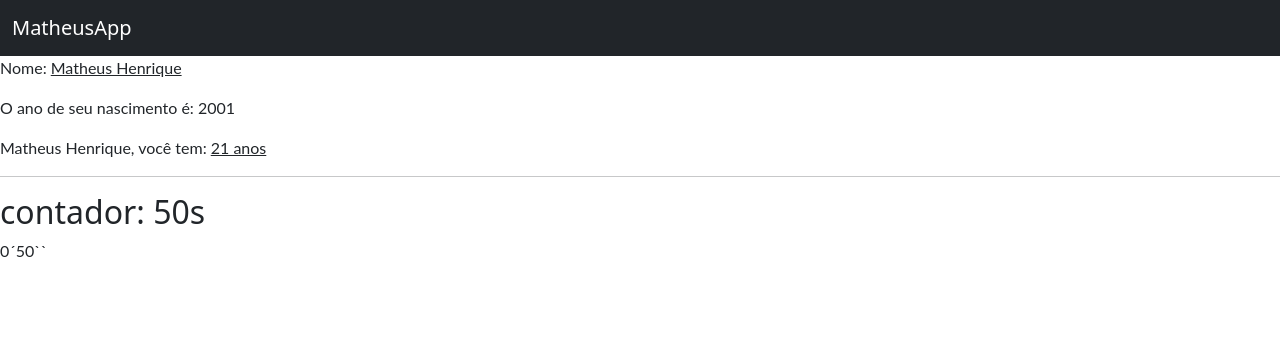
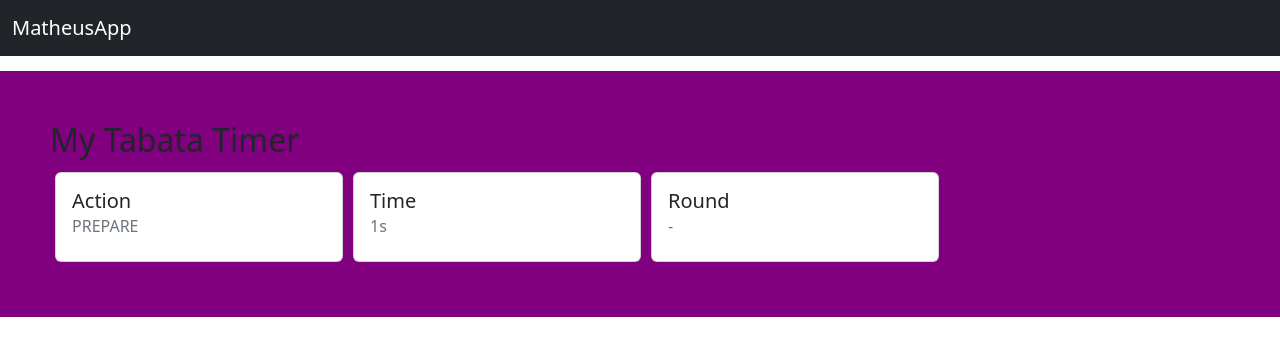
Before and after one commit to M4th3usao/angular-aula1, an Angular app: page / in a window 1280 px wide. Shown: the top 356 px of the page. Built offline with nearby package versions, Linux system fonts and the light colour scheme.

Commit message:
2 files modified

```diff
--- a/src/app/app.component.html
+++ b/src/app/app.component.html
@@ -15,6 +15,7 @@
     <div class="collapse navbar-collapse" id="navbarSupportedContent"></div>
   </div>
 </nav>
+<!--
 <p>
   Nome: <u>{{ name }}</u>
 </p>
@@ -22,9 +23,64 @@
 <p>
   {{ name }}, você tem: <u>{{ getIdade() }} anos</u>
 </p>
+-->
 
-<hr />
-
+<!--
 <h2>contador: {{ counter }}s</h2>
 <p>{{ getMinutos() }}´{{ getSegundos() }}``</p>
 <p></p>
+-->
+
+<!--
+<div *ngFor="let n of getNumbers()">
+  {{ n }}:
+  <span *ngIf="n % 2 == 0"> PAR></span>
+  <span *ngIf="n % 2 != 0"> IMPAR></span>
+</div>
+-->
+
+<div class="Tabata" style="padding-top: 15px">
+  <div class="tabataTimers">
+    <h2>My Tabata Timer</h2>
+
+    <div id="tabataCards">
+      <div class="card" style="width: 18rem;">
+        <div class="card-body">
+          <h5 class="card-title">Action</h5>
+          <h6 id="app-action" class="card-subtitle mb-2 text-muted"></h6>
+        </div>
+      </div>
+
+      <div class="card" style="width: 18rem;">
+        <div class="card-body">
+          <h5 class="card-title">Time</h5>
+          <h6 id="app-time" class="card-subtitle mb-2 text-muted">
+            Card subtitle
+          </h6>
+        </div>
+      </div>
+
+      <div class="card" style="width: 18rem;">
+        <div class="card-body">
+          <h5 class="card-title">Round</h5>
+          <h6 id="app-round" class="card-subtitle mb-2 text-muted"></h6>
+        </div>
+      </div>
+    </div>
+  </div>
+</div>
+
+<style>
+  .tabataTimers{
+    background-color: purple;
+    padding: 50px;
+  }
+
+  #tabataCards{
+    display: flex;
+    flex-direction: row;
+  }
+  .card{
+    margin: 5px;
+  }
+</style>
--- a/src/app/app.component.ts
+++ b/src/app/app.component.ts
@@ -8,10 +8,35 @@ import { Component, VERSION } from '@angular/core';
 export class AppComponent {
   name = 'Matheus Henrique';
   nascimento = 2001;
+  action = '-';
+  round = 0;
+  second = 5;
   counter = 0;
   timer = setInterval(() => {
+    if (this.round < 1) this.action = 'PREPARE';
+    else if (this.round > 8) this.action = 'DONE!';
+    else if (this.second > 10) this.action = 'DO IT!!!';
+    else this.action = 'REST!';
+    document.getElementById('app-action').innerHTML = this.action;
+    if (this.round >= 1 && this.round <= 8) {
+      document.getElementById('app-round').innerHTML = this.round.toString();
+    } else {
+      document.getElementById('app-round').innerHTML = '-';
+    }
+    if (this.round <= 8) {
+      document.getElementById('app-time').innerHTML =
+        this.second.toString() + 's';
+    } else {
+      document.getElementById('app-time').innerHTML = '-';
+    }
     this.counter = this.counter + 1;
-  }, 100);
+
+    this.second -= 1;
+    if (this.second == 0) {
+      this.round += 1;
+      this.second = 30;
+    }
+  }, 1000);
 
   getIdade() {
     return 2022 - this.nascimento;
@@ -22,4 +47,7 @@ export class AppComponent {
   getSegundos() {
     return Math.trunc(this.counter % 60);
   }
+  getNumbers() {
+    return [1, 89, 35, 22, 17];
+  }
 }
```
